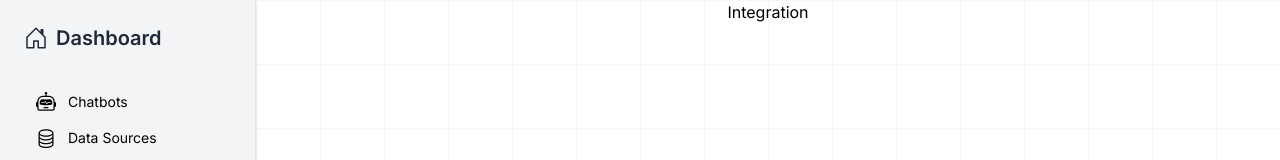
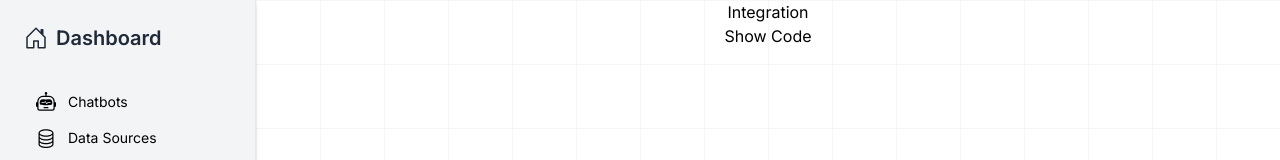
Before and after one commit to abhijitxy/Genie, a Next.js app: page /integrations in a window 1280 px wide. Shown: the top 160 px of the page. Built offline with nearby package versions, Linux system fonts and the light colour scheme.

Commit message:
feat:required fields are filled

```diff
--- a/package.json
+++ b/package.json
@@ -27,12 +27,14 @@
     "react-dom": "^18.2.0",
     "react-icons": "^4.12.0",
     "tailwind-merge": "^2.2.0",
-    "tailwindcss-animate": "^1.0.7"
+    "tailwindcss-animate": "^1.0.7",
+    "uuid": "^9.0.1"
   },
   "devDependencies": {
     "@types/node": "^20",
     "@types/react": "^18",
     "@types/react-dom": "^18",
+    "@types/uuid": "^9.0.8",
     "autoprefixer": "^10.0.1",
     "eslint": "^8",
     "eslint-config-next": "14.0.1",
--- a/src/app/(dashboard)/Components/chatbot.tsx
+++ b/src/app/(dashboard)/Components/chatbot.tsx
@@ -1,7 +1,16 @@
 "use client";
+import { useState } from "react";
 import Link from "next/link";
 
 const chatbot = () => {
+  // State to store the input values
+  const [chatbotName, setChatbotName] = useState("");
+  const [chatbotDescription, setChatbotDescription] = useState("");
+
+  // Function to check if all required fields are filled
+  const allFieldsFilled =
+    chatbotName.trim() !== "" && chatbotDescription.trim() !== "";
+
   return (
     <main className="flex flex-col items-center justify-center min-h-screen py-12 bg-white">
       <div className="w-full max-w-md mx-auto">
@@ -22,6 +31,8 @@ const chatbot = () => {
                 id="chatbot-name"
                 placeholder="Enter chatbot name"
                 className="w-full px-3 py-2 border rounded-md focus:outline-none focus:border-gray-900"
+                value={chatbotName}
+                onChange={(e) => setChatbotName(e.target.value)}
               />
             </div>
             <div className="space-y-2">
@@ -35,10 +46,17 @@ const chatbot = () => {
                 id="chatbot-description"
                 placeholder="Enter chatbot description"
                 className="w-full px-3 py-2 border rounded-md focus:outline-none focus:border-gray-900"
+                value={chatbotDescription}
+                onChange={(e) => setChatbotDescription(e.target.value)}
               ></textarea>
             </div>
             <Link href="/widgets">
-              <button className="w-full bg-black text-white py-2 px-4 rounded-md hover:bg-gray-900 focus:outline-none focus:ring">
+              <button
+                className={`w-full ${
+                  allFieldsFilled ? "bg-black hover:bg-gray-900" : "bg-gray-500"
+                } text-white py-2 px-4 rounded-md focus:outline-none focus:ring`}
+                disabled={!allFieldsFilled}
+              >
                 Create Chatbot Widget Access
               </button>
             </Link>
--- a/src/app/(dashboard)/integrations/page.tsx
+++ b/src/app/(dashboard)/integrations/page.tsx
@@ -1,9 +1,24 @@
-export default function Page () {
-    return (
-        <main>
-            <div className="flex flex-col items-center justify-between ">
-            Integration
-            </div>
-        </main>
-    )
+"use client";
+import { v4 as uuidv4 } from "uuid";
+import React, { useState } from "react";
+
+export default function Page() {
+  const [showCode, setShowCode] = useState(false);
+  const widgetCodeSnippet = `<script src="https://yourdomain.com/widget.js" data-widget-id="${uuidv4()}"></script>`;
+  console.log("Your unique widget code snippet:", widgetCodeSnippet);
+
+  return (
+    <main>
+      <div className="flex flex-col items-center justify-between">
+        <h1>Integration</h1>
+        <button onClick={() => setShowCode(!showCode)}>
+          {showCode ? "Hide Code" : "Show Code"}
+        </button>
+        {/* Render the widget code snippet if the button is clicked */}
+        {showCode && (
+          <div dangerouslySetInnerHTML={{ __html: widgetCodeSnippet }}></div>
+        )}
+      </div>
+    </main>
+  );
 }
--- a/src/app/(dashboard)/widgets/page.tsx
+++ b/src/app/(dashboard)/widgets/page.tsx
@@ -1,27 +1,27 @@
-'use client';
+"use client";
 
-import { useChat } from 'ai/react';
+import { useChat } from "ai/react";
 
 export default function Chat() {
   const { messages, input, handleInputChange, handleSubmit } = useChat();
 
   return (
-    <div className="flex flex-col w-full max-w-md py-24 mx-auto stretch h-dvh">
+    <div className=" h-screen flex flex-col w-full max-w-md py-24 mx-auto stretch h-dvh">
       {messages.length > 0
-        ? messages.map(m => (
+        ? messages.map((m) => (
             <div key={m.id} className="whitespace-pre-wrap">
-              {m.role === 'user' ? 'User: ' : 'AI: '}
+              {m.role === "user" ? "User: " : "AI: "}
               {m.content}
             </div>
           ))
         : null}
 
       <form
-        onSubmit={e => {
+        onSubmit={(e) => {
           handleSubmit(e, {
             data: {
               imageUrl:
-                'https://upload.wikimedia.org/wikipedia/commons/thumb/3/3c/Field_sparrow_in_CP_%2841484%29_%28cropped%29.jpg/733px-Field_sparrow_in_CP_%2841484%29_%28cropped%29.jpg',
+                "https://upload.wikimedia.org/wikipedia/commons/thumb/3/3c/Field_sparrow_in_CP_%2841484%29_%28cropped%29.jpg/733px-Field_sparrow_in_CP_%2841484%29_%28cropped%29.jpg",
             },
           });
         }}
```
Also changed, not shown: 1 other file (tests, documents, lock files or other folders).
